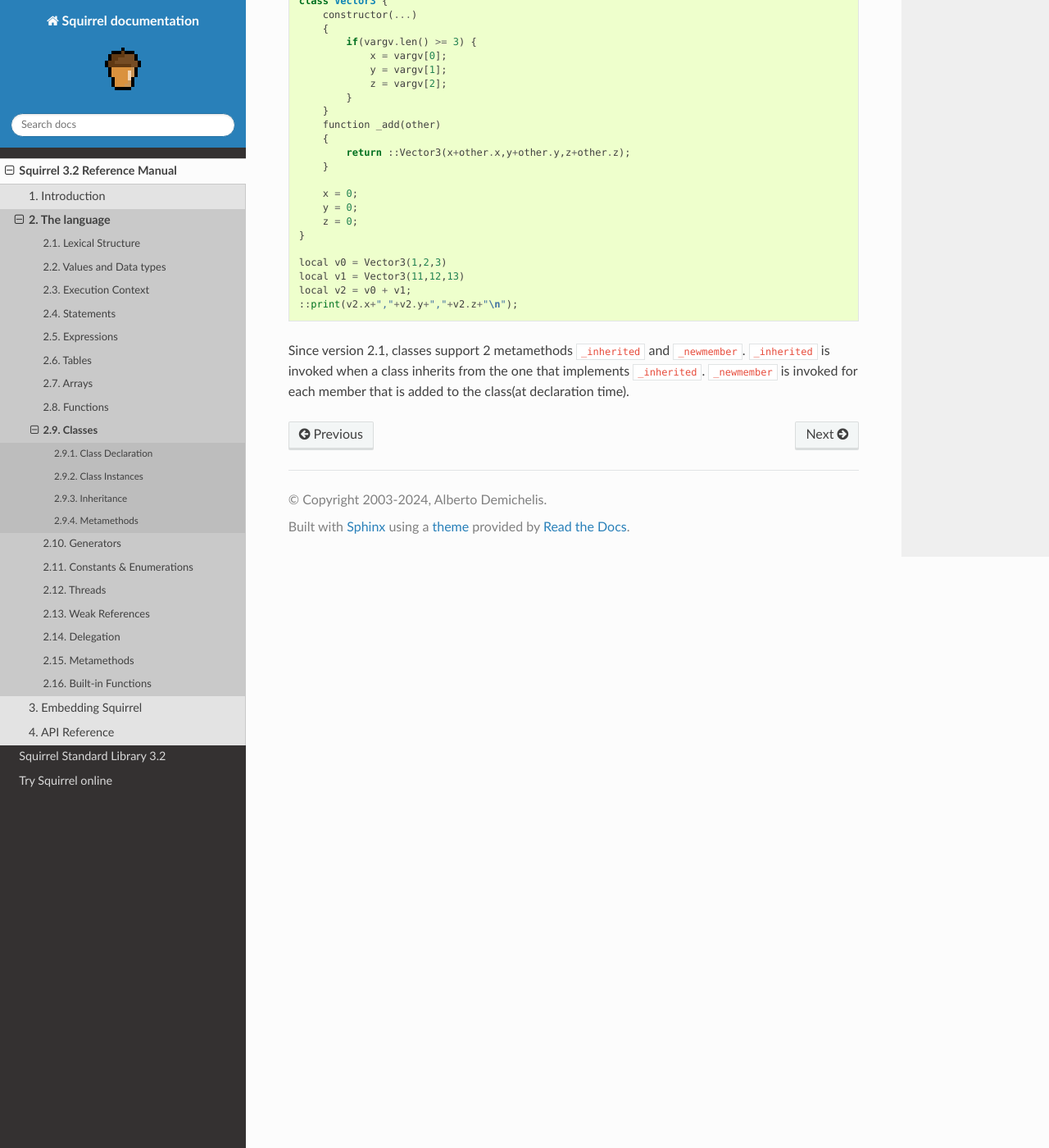
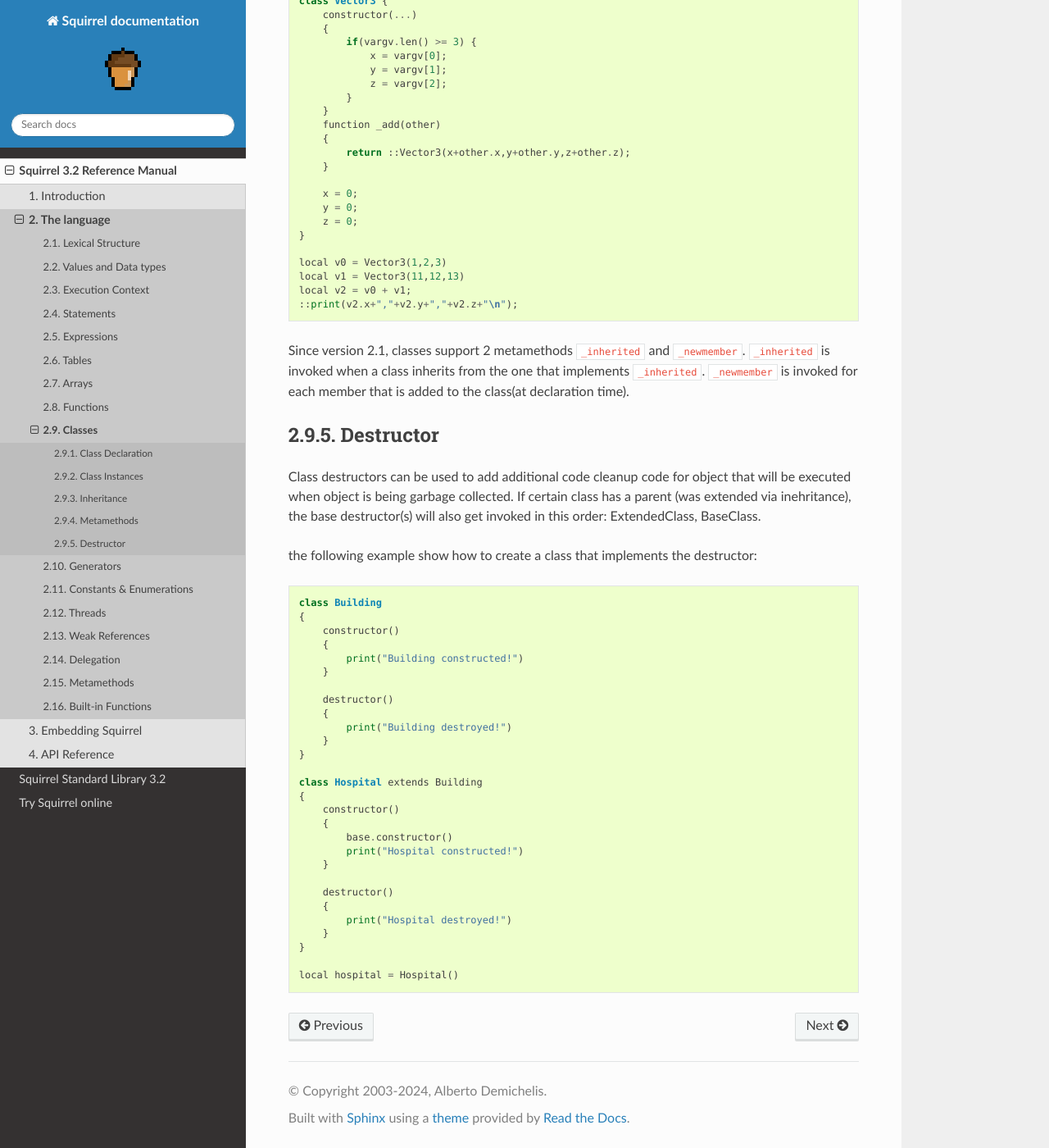
Before and after one commit to nesbox/squirrel, a Sphinx documentation site: the page built from doc/source/reference/language/classes.rst, in a window 1280 px wide and 1400 px high, scrolled down 7785 px. Shown: the whole window at 82% size. Built offline with Sphinx 7.4.7 and the Read the Docs theme 3.1.0, drawn with Linux system fonts in a browser that asks for light colours.

Commit message:
Added class.destructor documentation

```diff
--- a/doc/source/reference/language/classes.rst
+++ b/doc/source/reference/language/classes.rst
@@ -427,3 +427,47 @@
 Since version 2.1, classes support 2 metamethods ``_inherited`` and ``_newmember``.
 ``_inherited`` is invoked when a class inherits from the one that implements ``_inherited``.
 ``_newmember`` is invoked for each member that is added to the class(at declaration time).
+
+----------------------
+Destructor
+----------------------
+
+.. index::
+    pair: destructor; Class
+    single: Class destructor
+
+Class destructors can be used to add additional code cleanup code for object
+that will be executed when object is being garbage collected.
+If certain class has a parent (was extended via inehritance), the base destructor(s)
+will also get invoked in this order: ExtendedClass, BaseClass.
+
+the following example show how to create a class that implements the destructor::
+
+    class Building
+    {
+        constructor()
+        {
+            print("Building constructed!")
+        }
+
+        destructor()
+        {
+            print("Building destroyed!")
+        }
+    }
+
+    class Hospital extends Building
+    {
+        constructor()
+        {
+            base.constructor()
+            print("Hospital constructed!")
+        }
+
+        destructor()
+        {
+            print("Hospital destroyed!")
+        }
+    }
+
+    local hospital = Hospital()
```
